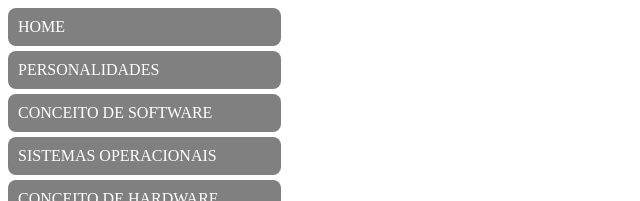
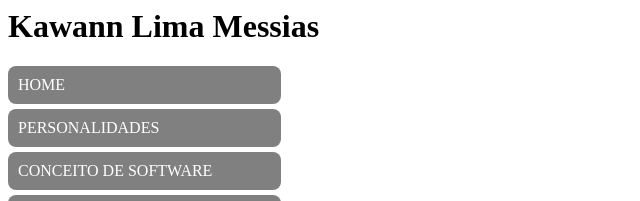
Before and after one commit to kawannlima/site, a plain HTML site: page index.html in a window 1280 px wide. Shown: the top 201 px of the page, without its empty margins (0-640 px from the left). Drawn offline with Linux system fonts and the light colour scheme.

Commit message:
Update index.html
gfgffff

```diff
--- a/index.html
+++ b/index.html
@@ -34,7 +34,7 @@ padding:5px;
 
 
 <body>
-
+<h1>Kawann Lima Messias</h1>
 <a href="index.html">Home</a>
 
 <a href="personalidades.html">Personalidades</a>
```
